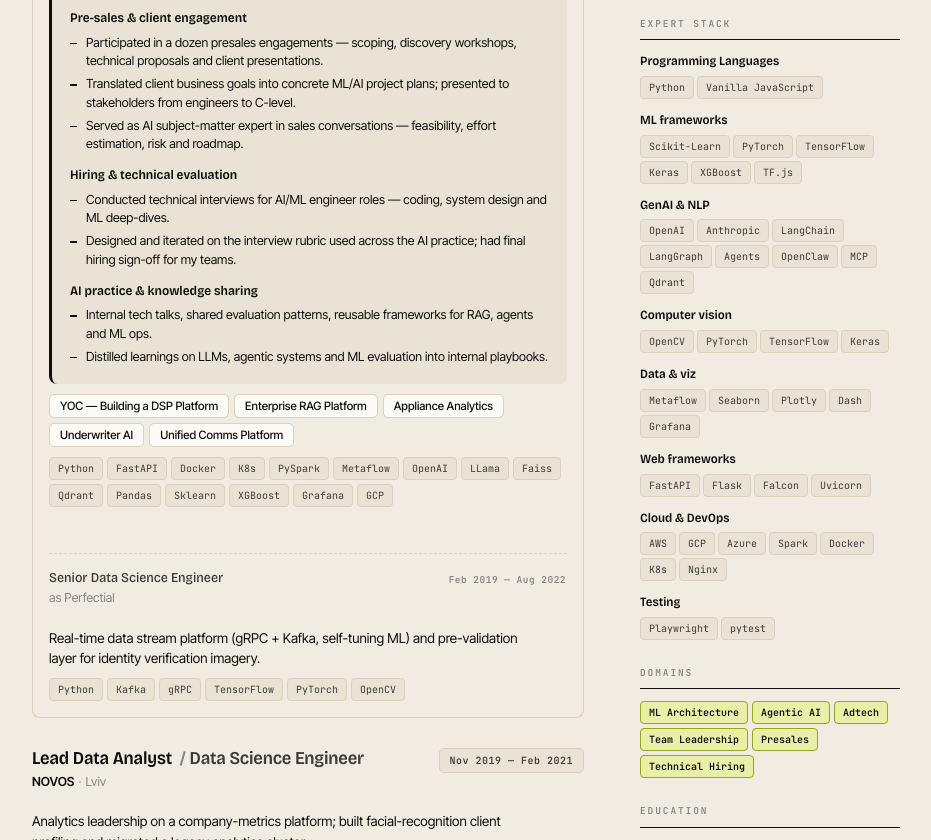
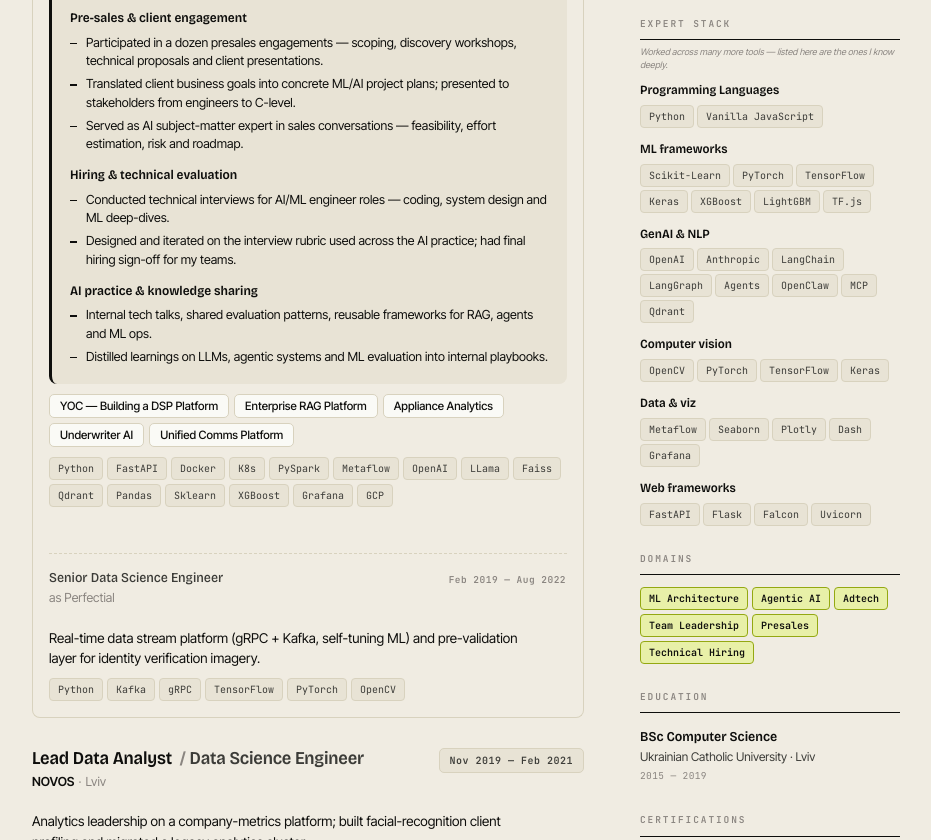
Before and after one commit to MattKovtun/CV, a website: page index.html in a window 1280 px wide. Shown: the part 758-1598 px from the top of the page, without its empty margins (174-1105 px from the left). Drawn offline with Linux system fonts and the light colour scheme.

Commit message:
updated CV

```diff
--- a/css/style.css
+++ b/css/style.css
@@ -588,6 +588,13 @@ body.mode-long  .short-only { display: none !important; }
   margin-bottom: 12px;
   border-bottom: 1.5px solid var(--ink);
 }
+.side-note {
+  font-size: 9px;
+  color: var(--ink-mute);
+  margin: -6px 0 10px;
+  line-height: 1.4;
+  font-style: italic;
+}
 
 .skill-group { margin-bottom: 12px; }
 .skill-group:last-child { margin-bottom: 0; }
--- a/index.html
+++ b/index.html
@@ -555,6 +555,7 @@
 
         <section class="side-section">
           <h3 class="side-title">Expert stack</h3>
+          <p class="side-note">Worked across many more tools — listed here are the ones I know deeply.</p>
 
           <div class="skill-group">
             <h4>Programming Languages</h4>
@@ -572,6 +573,7 @@
               <span class="tag">TensorFlow</span>
               <span class="tag">Keras</span>
               <span class="tag">XGBoost</span>
+              <span class="tag">LightGBM</span>
               <span class="tag">TF.js</span>
             </div>
           </div>
@@ -618,27 +620,6 @@
               <span class="tag">Flask</span>
               <span class="tag">Falcon</span>
               <span class="tag">Uvicorn</span>
-            </div>
-          </div>
-
-          <div class="skill-group">
-            <h4>Cloud &amp; DevOps</h4>
-            <div class="chips">
-              <span class="tag">AWS</span>
-              <span class="tag">GCP</span>
-              <span class="tag">Azure</span>
-              <span class="tag">Spark</span>
-              <span class="tag">Docker</span>
-              <span class="tag">K8s</span>
-              <span class="tag">Nginx</span>
-            </div>
-          </div>
-
-          <div class="skill-group">
-            <h4>Testing</h4>
-            <div class="chips">
-              <span class="tag">Playwright</span>
-              <span class="tag">pytest</span>
             </div>
           </div>
         </section>
```
